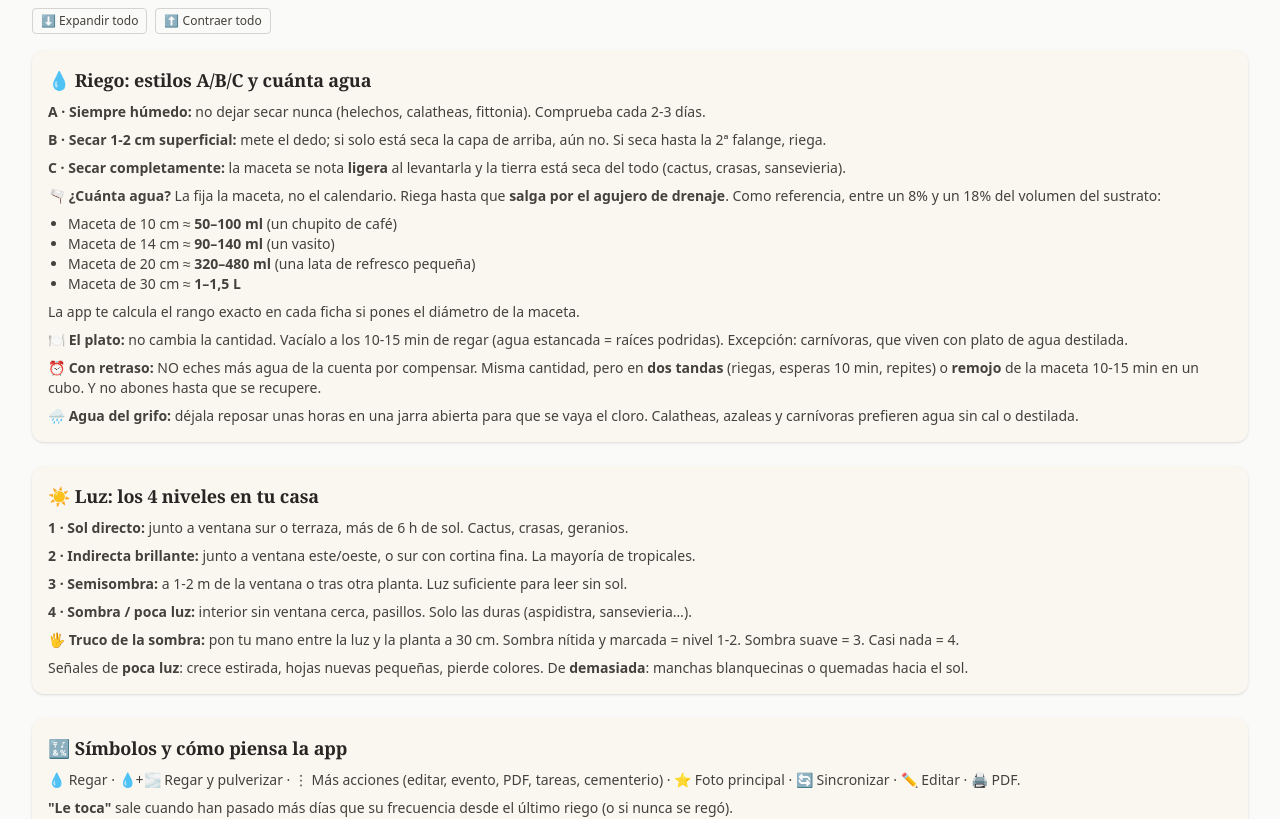
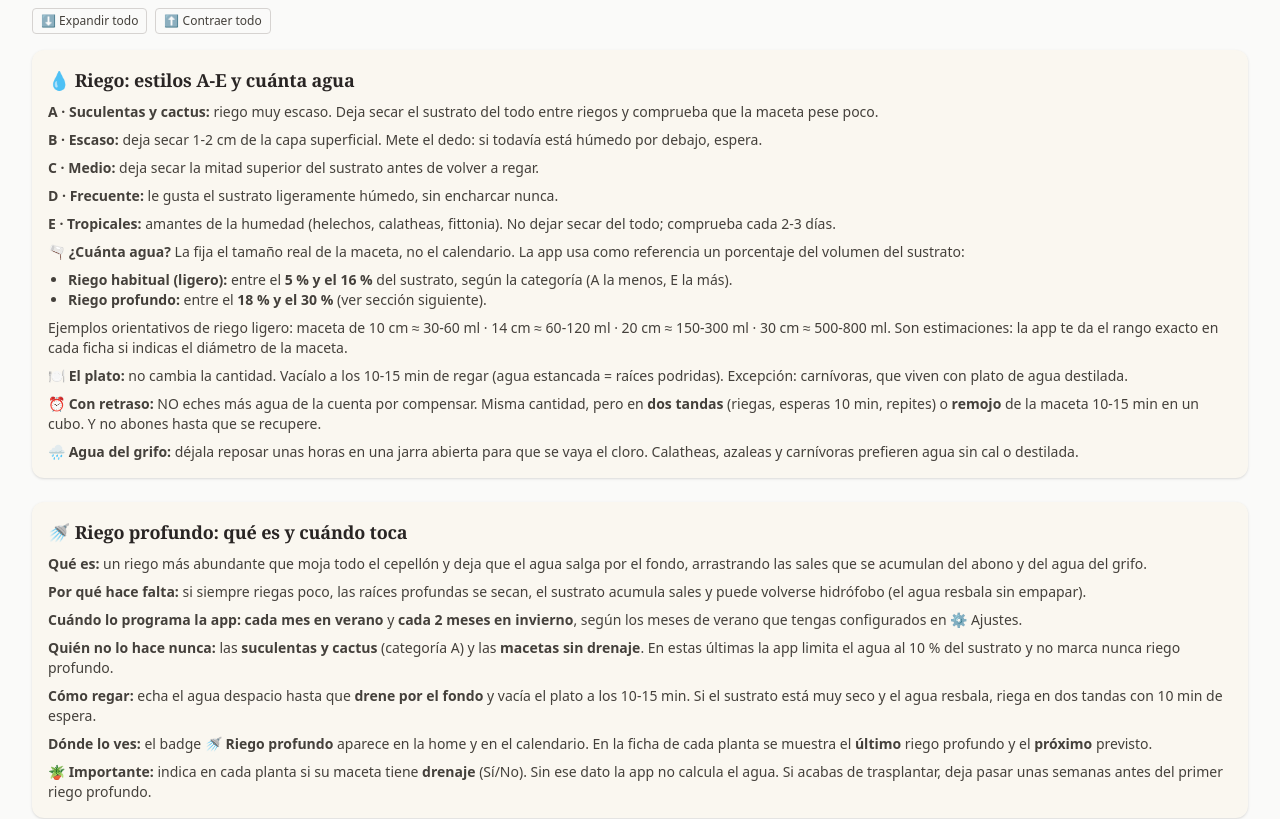
Before and after one commit to tot9308/Totoland, a Next.js app: page /guide in a window 1280 px wide. Shown: the part 260-1079 px from the top of the page. Built offline with nearby package versions, Linux system fonts and the light colour scheme.

Commit message:
docs: guia actualizada con estilos A-E, riego profundo y campo de drenaje

```diff
--- a/app/guide/page.tsx
+++ b/app/guide/page.tsx
@@ -33,21 +33,31 @@ export default function GuidePage() {
 
       {/* ---------- Lo esencial, siempre visible ---------- */}
 
-      <S title="💧 Riego: estilos A/B/C y cuánta agua">
-        <p><b>A · Siempre húmedo:</b> no dejar secar nunca (helechos, calatheas, fittonia). Comprueba cada 2-3 días.</p>
-        <p><b>B · Secar 1-2 cm superficial:</b> mete el dedo; si solo está seca la capa de arriba, aún no. Si seca hasta la 2ª falange, riega.</p>
-        <p><b>C · Secar completamente:</b> la maceta se nota <b>ligera</b> al levantarla y la tierra está seca del todo (cactus, crasas, sansevieria).</p>
-        <p>🫗 <b>¿Cuánta agua?</b> La fija la maceta, no el calendario. Riega hasta que <b>salga por el agujero de drenaje</b>. Como referencia, entre un 8% y un 18% del volumen del sustrato:</p>
+      <S title="💧 Riego: estilos A-E y cuánta agua">
+        <p><b>A · Suculentas y cactus:</b> riego muy escaso. Deja secar el sustrato del todo entre riegos y comprueba que la maceta pese poco.</p>
+        <p><b>B · Escaso:</b> deja secar 1-2 cm de la capa superficial. Mete el dedo: si todavía está húmedo por debajo, espera.</p>
+        <p><b>C · Medio:</b> deja secar la mitad superior del sustrato antes de volver a regar.</p>
+        <p><b>D · Frecuente:</b> le gusta el sustrato ligeramente húmedo, sin encharcar nunca.</p>
+        <p><b>E · Tropicales:</b> amantes de la humedad (helechos, calatheas, fittonia). No dejar secar del todo; comprueba cada 2-3 días.</p>
+        <p>🫗 <b>¿Cuánta agua?</b> La fija el tamaño real de la maceta, no el calendario. La app usa como referencia un porcentaje del volumen del sustrato:</p>
         <ul className="list-disc pl-5">
-          <li>Maceta de 10 cm ≈ <b>50–100 ml</b> (un chupito de café)</li>
-          <li>Maceta de 14 cm ≈ <b>90–140 ml</b> (un vasito)</li>
-          <li>Maceta de 20 cm ≈ <b>320–480 ml</b> (una lata de refresco pequeña)</li>
-          <li>Maceta de 30 cm ≈ <b>1–1,5 L</b></li>
+          <li><b>Riego habitual (ligero):</b> entre el <b>5 % y el 16 %</b> del sustrato, según la categoría (A la menos, E la más).</li>
+          <li><b>Riego profundo:</b> entre el <b>18 % y el 30 %</b> (ver sección siguiente).</li>
         </ul>
-        <p>La app te calcula el rango exacto en cada ficha si pones el diámetro de la maceta.</p>
+        <p>Ejemplos orientativos de riego ligero: maceta de 10 cm ≈ 30-60 ml · 14 cm ≈ 60-120 ml · 20 cm ≈ 150-300 ml · 30 cm ≈ 500-800 ml. Son estimaciones: la app te da el rango exacto en cada ficha si indicas el diámetro de la maceta.</p>
         <p>🍽️ <b>El plato:</b> no cambia la cantidad. Vacíalo a los 10-15 min de regar (agua estancada = raíces podridas). Excepción: carnívoras, que viven con plato de agua destilada.</p>
         <p>⏰ <b>Con retraso:</b> NO eches más agua de la cuenta por compensar. Misma cantidad, pero en <b>dos tandas</b> (riegas, esperas 10 min, repites) o <b>remojo</b> de la maceta 10-15 min en un cubo. Y no abones hasta que se recupere.</p>
         <p>🌧️ <b>Agua del grifo:</b> déjala reposar unas horas en una jarra abierta para que se vaya el cloro. Calatheas, azaleas y carnívoras prefieren agua sin cal o destilada.</p>
+      </S>
+
+      <S title="🚿 Riego profundo: qué es y cuándo toca">
+        <p><b>Qué es:</b> un riego más abundante que moja todo el cepellón y deja que el agua salga por el fondo, arrastrando las sales que se acumulan del abono y del agua del grifo.</p>
+        <p><b>Por qué hace falta:</b> si siempre riegas poco, las raíces profundas se secan, el sustrato acumula sales y puede volverse hidrófobo (el agua resbala sin empapar).</p>
+        <p><b>Cuándo lo programa la app:</b> <b>cada mes en verano</b> y <b>cada 2 meses en invierno</b>, según los meses de verano que tengas configurados en ⚙️ Ajustes.</p>
+        <p><b>Quién no lo hace nunca:</b> las <b>suculentas y cactus</b> (categoría A) y las <b>macetas sin drenaje</b>. En estas últimas la app limita el agua al 10 % del sustrato y no marca nunca riego profundo.</p>
+        <p><b>Cómo regar:</b> echa el agua despacio hasta que <b>drene por el fondo</b> y vacía el plato a los 10-15 min. Si el sustrato está muy seco y el agua resbala, riega en dos tandas con 10 min de espera.</p>
+        <p><b>Dónde lo ves:</b> el badge <b>🚿 Riego profundo</b> aparece en la home y en el calendario. En la ficha de cada planta se muestra el <b>último</b> riego profundo y el <b>próximo</b> previsto.</p>
+        <p>🪴 <b>Importante:</b> indica en cada planta si su maceta tiene <b>drenaje</b> (Sí/No). Sin ese dato la app no calcula el agua. Si acabas de trasplantar, deja pasar unas semanas antes del primer riego profundo.</p>
       </S>
 
       <S title="☀️ Luz: los 4 niveles en tu casa">
@@ -61,6 +71,8 @@ export default function GuidePage() {
 
       <S title="🔣 Símbolos y cómo piensa la app">
         <p>💧 Regar · 💧+🌫 Regar y pulverizar · ⋮ Más acciones (editar, evento, PDF, tareas, cementerio) · ⭐ Foto principal · 🔄 Sincronizar · ✏️ Editar · 🖨 PDF.</p>
+        <p>🚿 <b>Riego profundo:</b> lavado de sales; la app lo marca en la home y en el calendario (cada mes en verano, cada 2 meses en invierno).</p>
+        <p>🪴 <b>Drenaje:</b> indica en cada planta si su maceta tiene agujero. Sin drenaje el riego se limita al 10 % del sustrato y nunca es profundo.</p>
         <p><b>"Le toca"</b> sale cuando han pasado más días que su frecuencia desde el último riego (o si nunca se regó).</p>
         <p><b>Verano/invierno:</b> cada planta tiene dos frecuencias; la app usa la de la temporada que marques en ⚙️ Ajustes.</p>
         <p><b>🔄 Sincronizar:</b> ajusta frecuencias a múltiplos de un ciclo común (p. ej. 7 días) dentro de tu tolerancia, para regar en tandas el mismo día. También permite varias veces por ronda (p. ej. una planta de 4 días se convierte en "2 riegos por semana").</p>
```
